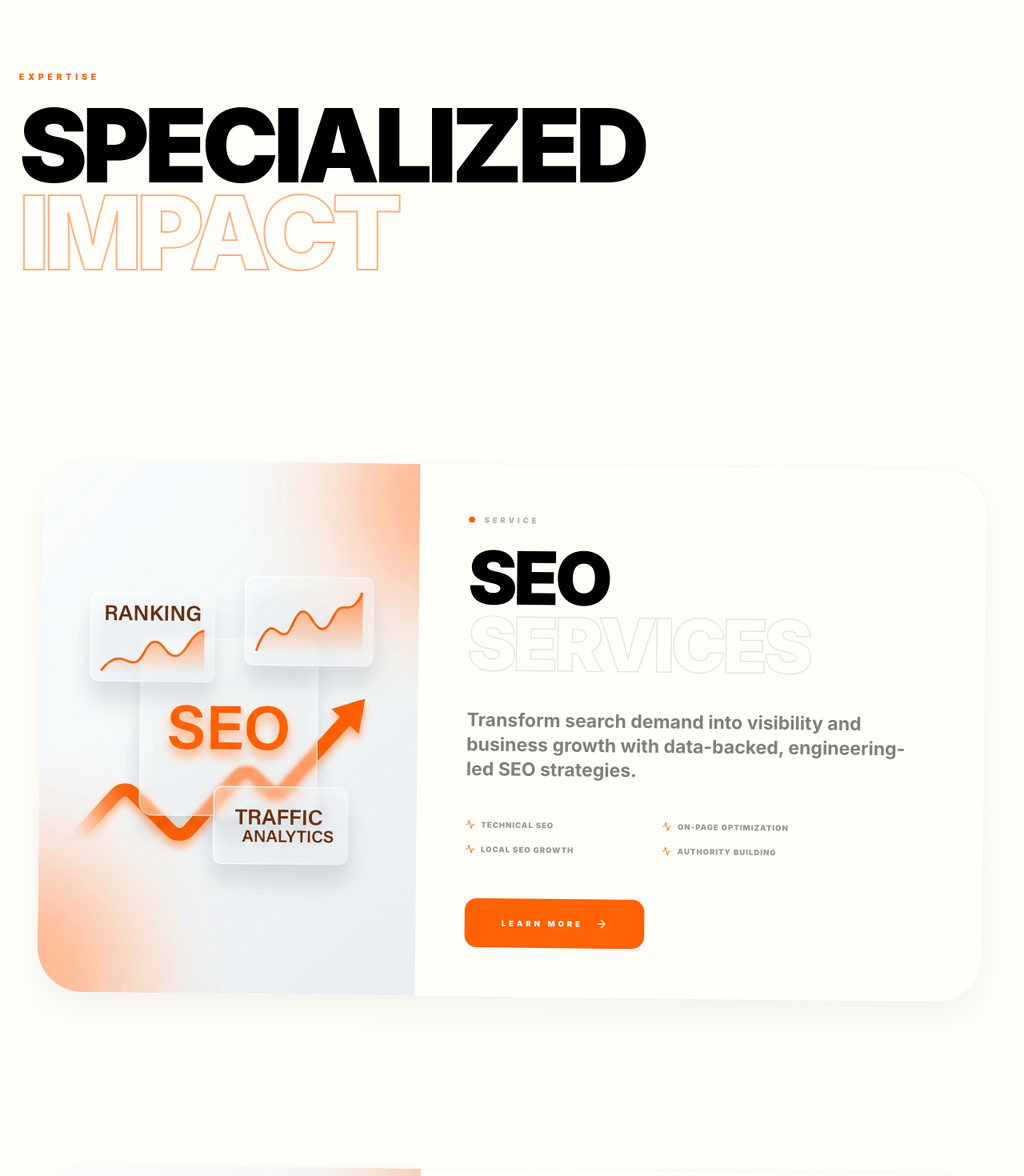
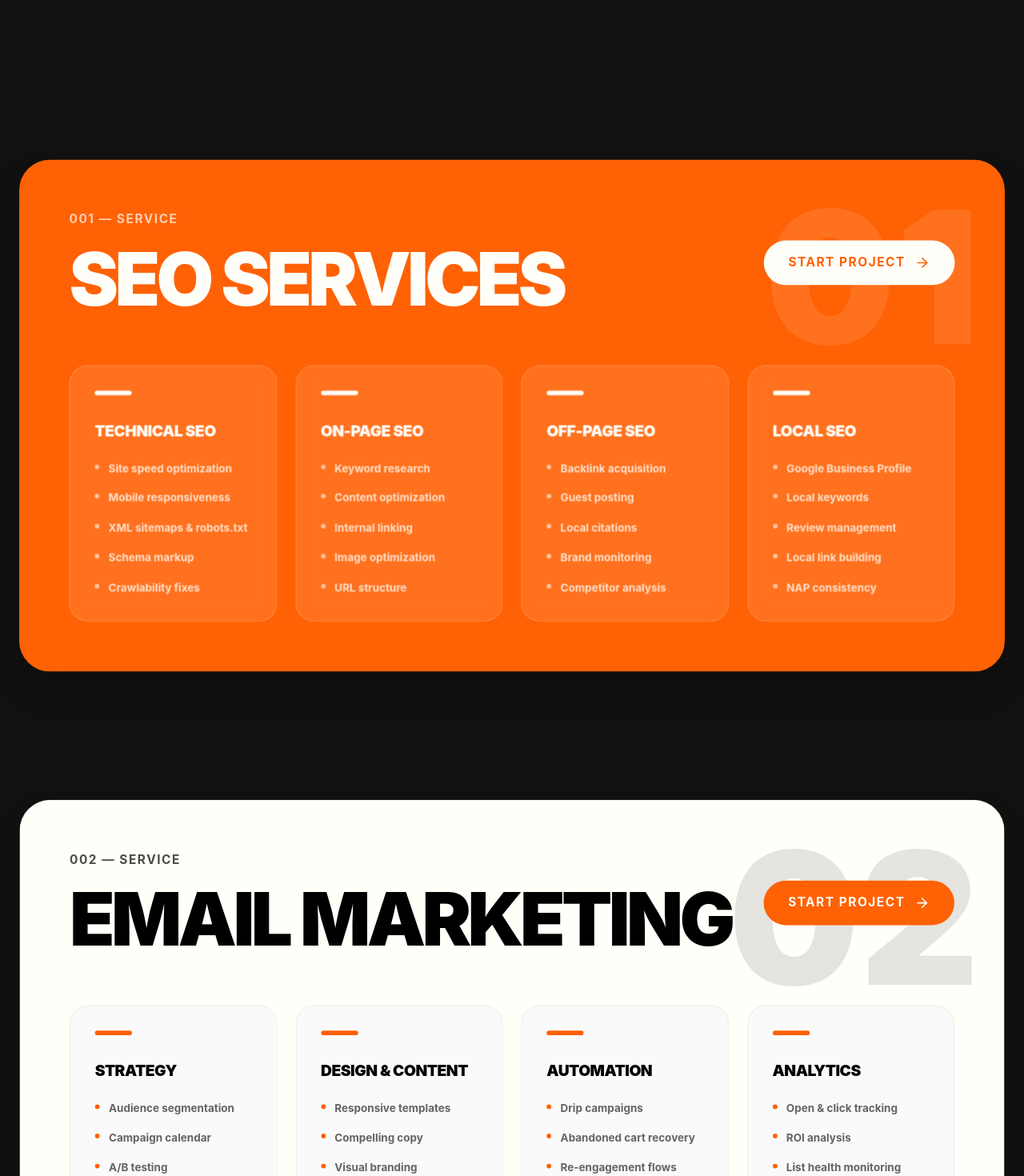
Before and after one commit to Ishaan-Gpt/eegnite-Final, a Next.js app: page / in a window 1280 px wide. Shown: the part 3840-5310 px from the top of the page at 80% size. Built offline with nearby package versions, Linux system fonts and the light colour scheme; no server answers.

Commit message:
Updated Services component to match hosted version with sub-cards

```diff
--- a/src/components/Services.tsx
+++ b/src/components/Services.tsx
@@ -1,174 +1,197 @@
 "use client";
 import { useRef } from "react";
 import { motion, useScroll, useTransform } from "framer-motion";
-import { Search, Mail, MousePointerClick, ShoppingCart, ArrowRight, Activity } from "lucide-react";
 import Link from "next/link";
-import Image from "next/image";
+import { ArrowRight } from "lucide-react";
+
+// --- DATA ---
 
 const services = [
     {
         id: "01",
-        title: "SEO Services",
-        description: "Transform search demand into visibility and business growth with data-backed, engineering-led SEO strategies.",
-        icon: Search,
-        image: "/assets/services/seo.png",
-        accent: "#FF6105",
-        lightAccent: "#FFF5F0",
-        features: ["Technical SEO", "On-Page Optimization", "Local SEO Growth", "Authority Building"],
+        title: "SEO SERVICES",
+        theme: "orange", // Orange background, White text
+        subCards: [
+            {
+                title: "TECHNICAL SEO",
+                items: ["Site speed optimization", "Mobile responsiveness", "XML sitemaps & robots.txt", "Schema markup", "Crawlability fixes"]
+            },
+            {
+                title: "ON-PAGE SEO",
+                items: ["Keyword research", "Content optimization", "Internal linking", "Image optimization", "URL structure"]
+            },
+            {
+                title: "OFF-PAGE SEO",
+                items: ["Backlink acquisition", "Guest posting", "Local citations", "Brand monitoring", "Competitor analysis"]
+            },
+            {
+                title: "LOCAL SEO",
+                items: ["Google Business Profile", "Local keywords", "Review management", "Local link building", "NAP consistency"]
+            }
+        ],
         link: "/services/seo"
     },
     {
         id: "02",
-        title: "Email Marketing",
-        description: "Convert and nurture leads with personalized campaigns and automated funnels that drive real ROI.",
-        icon: Mail,
-        image: "/assets/services/email.png",
-        accent: "#FF6105",
-        lightAccent: "#F9F9F9",
-        features: ["Campaign Strategy", "Design & Copy", "Automation Flows", "Analytics"],
+        title: "EMAIL MARKETING",
+        theme: "light", // White background, Black text
+        subCards: [
+            {
+                title: "STRATEGY",
+                items: ["Audience segmentation", "Campaign calendar", "A/B testing", "Email funnel design", "Automation setup"]
+            },
+            {
+                title: "DESIGN & CONTENT",
+                items: ["Responsive templates", "Compelling copy", "Visual branding", "Dynamic content", "Subject line optimization"]
+            },
+            {
+                title: "AUTOMATION",
+                items: ["Drip campaigns", "Abandoned cart recovery", "Re-engagement flows", "Behavioral triggers", "Lead scoring"]
+            },
+            {
+                title: "ANALYTICS",
+                items: ["Open & click tracking", "ROI analysis", "List health monitoring", "Deliverability optimization", "Performance reporting"]
+            }
+        ],
         link: "/services/email-marketing"
     },
     {
         id: "03",
-        title: "PPC Advertising",
-        description: "Scale rapidly with targeted paid growth across high-performance platforms like Google and Meta.",
-        icon: MousePointerClick,
-        image: "/assets/services/ppc.png",
-        accent: "#FF6105",
-        lightAccent: "#FFF5F0",
-        features: ["Platform Strategy", "Ad Creation", "Bid Management", "ROAS Optimization"],
+        title: "PPC ADVERTISING",
+        theme: "orange",
+        subCards: [
+            {
+                title: "SEARCH ADS",
+                items: ["Keyword bidding strategy", "Ad copy testing", "Quality score optimization", "Negative keyword management", "Competitor conquesting"]
+            },
+            {
+                title: "SOCIAL ADS",
+                items: ["Creative strategy", "Audience targeting", "Retargeting pools", "Pixel installation", "Influencer integration"]
+            },
+            {
+                title: "SHOPPING",
+                items: ["Feed management", "Product optimization", "Bid adjustments", "Merchant Center setup", "Visual asset optimization"]
+            },
+            {
+                title: "DISPLAY & VIDEO",
+                items: ["Banner design", "Placement targeting", "Remarketing campaigns", "Brand awareness", "YouTube ad formats"]
+            }
+        ],
         link: "/services/ppc"
     },
     {
         id: "04",
-        title: "E-Commerce",
-        description: "Scale your online storefront with custom development and performance-driven marketing architecture.",
-        icon: ShoppingCart,
-        image: "/assets/services/ecommerce.png",
-        accent: "#FF6105",
-        lightAccent: "#F9F9F9",
-        features: ["Shopify & WooCommerce", "CRO Optimization", "Growth Marketing", "Maintenance"],
+        title: "E-COMMERCE",
+        theme: "light",
+        subCards: [
+            {
+                title: "DEVELOPMENT",
+                items: ["Shopify/WooCommerce", "Custom features", "Speed optimization", "Mobile UX design", "Theme customization"]
+            },
+            {
+                title: "CRO",
+                items: ["A/B testing", "Checkout flow optimization", "Cart abandonment", "User behavior analysis", "Heatmap tracking"]
+            },
+            {
+                title: "GROWTH",
+                items: ["SEO for Ecommerce", "Paid funnel architecture", "Email retention", "Loyalty programs", "Lifetime value opt."]
+            },
+            {
+                title: "OPERATIONS",
+                items: ["Inventory sync", "Payment gateways", "Shipping integration", "Analytics setup", "CRM integration"]
+            }
+        ],
         link: "/services/ecommerce"
     }
 ];
 
-function ServiceCard({ service, index, total }: { service: typeof services[0], index: number, total: number }) {
+// --- COMPONENTS ---
+
+const ServiceCard = ({ service, index, total }: { service: typeof services[0], index: number, total: number }) => {
+    const isOrange = service.theme === "orange";
     const containerRef = useRef<HTMLDivElement>(null);
     const { scrollYProgress } = useScroll({
         target: containerRef,
         offset: ["start end", "start start", "end end", "end start"]
     });
 
-    const scale = useTransform(scrollYProgress, [0, 0.5, 1], [0.92, 1, 0.95]);
-    const opacity = useTransform(scrollYProgress, [0, 0.2, 0.8, 1], [0, 1, 1, 0]);
-    const yTransform = useTransform(scrollYProgress, [0, 1], [30, -30]);
-    const rotate = useTransform(scrollYProgress, [0, 1], [1, -0.5]);
+    const scale = useTransform(scrollYProgress, [0, 1], [0.95, 1]);
+    const opacity = useTransform(scrollYProgress, [0, 0.2, 0.9, 1], [0, 1, 1, 0]);
 
     return (
-        <div ref={containerRef} className="min-h-[85vh] lg:h-[110vh] flex items-center justify-center relative px-4 lg:px-6 py-6 lg:py-0">
+        <div ref={containerRef} className="sticky top-0 min-h-screen py-12 flex items-center justify-center">
             <motion.div
-                style={{ scale, opacity, rotate }}
-                className="w-full max-w-7xl bg-white rounded-[28px] lg:rounded-[60px] shadow-[0_20px_50px_rgba(0,0,0,0.05)] overflow-hidden flex flex-col lg:flex-row border border-black/[0.03]"
+                style={{ scale, opacity }}
+                className={`
+                    w-full max-w-[95vw] lg:max-w-7xl rounded-[2.5rem] p-8 lg:p-16 relative overflow-hidden flex flex-col justify-between shadow-2xl border border-black/5
+                    ${isOrange ? 'bg-[#FF6105] text-white' : 'bg-white text-black'}
+                `}
             >
-                {/* Visual Section - Full Cover Glassmorphic */}
-                <div
-                    className="relative w-full lg:w-2/5 h-64 lg:h-auto overflow-hidden"
-                    style={{ backgroundColor: service.lightAccent }}
-                >
-                    <motion.div
-                        style={{ y: yTransform }}
-                        className="absolute inset-0 flex items-center justify-center pointer-events-none select-none opacity-[0.03] z-[5]"
-                    >
-                        <span className="text-[10rem] lg:text-[18rem] font-black leading-none italic text-[#FF6105]">
-                            {service.id}
-                        </span>
-                    </motion.div>
-
-                    {/* Glassmorphic Illustration - Full Impact Cover */}
-                    <div className="absolute inset-0 z-10">
-                        <Image
-                            src={service.image}
-                            alt={service.title}
-                            fill
-                            className="object-cover"
-                            sizes="(max-width: 768px) 100vw, 40vw"
-                            quality={100}
-                            priority={index === 0}
-                        />
+                {/* Header Section */}
+                <div className="flex flex-col md:flex-row justify-between items-start md:items-center mb-16 relative z-10">
+                    <div>
+                        <div className="flex items-center gap-4 mb-4 opacity-70">
+                            <span className="font-bold tracking-widest uppercase">0{service.id} — Service</span>
+                        </div>
+                        <h2 className="text-5xl lg:text-8xl font-black uppercase tracking-tighter leading-none">
+                            {service.title}
+                        </h2>
                     </div>
+                    <Link href={service.link} className={`hidden md:flex items-center gap-3 px-8 py-4 rounded-full font-bold uppercase tracking-widest transition-all hover:scale-105 ${isOrange ? 'bg-white text-[#FF6105]' : 'bg-[#FF6105] text-white'}`}>
+                        Start Project <ArrowRight size={20} />
+                    </Link>
                 </div>
 
-                {/* Content Section */}
-                <div className="w-full lg:w-3/5 p-6 lg:p-16 flex flex-col justify-center bg-white">
-                    <div className="flex items-center gap-2 lg:gap-3 mb-3 lg:mb-6">
-                        <div className="w-1.5 h-1.5 lg:w-2 lg:h-2 rounded-full bg-[#FF6105]" />
-                        <span className="text-[9px] lg:text-[10px] font-black uppercase tracking-[0.3em] lg:tracking-[0.4em] text-black/30">Service</span>
-                    </div>
+                {/* Sub-Cards Grid */}
+                <div className="grid md:grid-cols-2 lg:grid-cols-4 gap-6 relative z-10">
+                    {service.subCards.map((card, i) => (
+                        <div
+                            key={i}
+                            className={`
+                                rounded-3xl p-8 flex flex-col h-full
+                                ${isOrange ? 'bg-white/10 backdrop-blur-md border border-white/20' : 'bg-[#FAFAFA] border border-black/5'}
+                            `}
+                        >
+                            {/* Top Accent Line */}
+                            <div className={`w-12 h-1.5 rounded-full mb-8 ${isOrange ? 'bg-white' : 'bg-[#FF6105]'}`} />
 
-                    <h2 className="text-2xl lg:text-[6rem] font-black uppercase tracking-tighter leading-[0.9] mb-4 lg:mb-10 text-black pr-2">
-                        {service.title === "E-Commerce" ? (
-                            <span className="whitespace-nowrap inline-block">E-Commerce</span>
-                        ) : (
-                            <>
-                                <span className="block">{service.title.split(' ')[0]}</span>
-                                <span className="block opacity-10 [-webkit-text-stroke:1px_black] lg:[-webkit-text-stroke:1.5px_black] text-transparent">{service.title.split(' ').slice(1).join(' ')}</span>
-                            </>
-                        )}
-                    </h2>
+                            <h3 className={`text-xl font-black uppercase tracking-tight mb-6 ${isOrange ? 'text-white' : 'text-black'}`}>
+                                {card.title}
+                            </h3>
 
-                    <p className="text-sm lg:text-2xl font-bold text-black/50 leading-tight mb-6 lg:mb-12 max-w-xl">
-                        {service.description}
-                    </p>
+                            <ul className="space-y-4">
+                                {card.items.map((item, idx) => (
+                                    <li key={idx} className="flex items-start gap-3 text-sm font-bold">
+                                        <div className={`w-1.5 h-1.5 rounded-full mt-1.5 shrink-0 ${isOrange ? 'bg-white/60' : 'bg-[#FF6105]'}`} />
+                                        <span className={`${isOrange ? 'text-white/80' : 'text-black/60'} leading-relaxed`}>
+                                            {item}
+                                        </span>
+                                    </li>
+                                ))}
+                            </ul>
+                        </div>
+                    ))}
+                </div>
 
-                    <div className="grid grid-cols-2 gap-y-2 lg:gap-y-4 mb-6 lg:mb-14 max-w-lg">
-                        {service.features.map((feat, i) => (
-                            <div key={i} className="flex items-center gap-2">
-                                <Activity size={10} className="lg:w-3 lg:h-3 text-[#FF6105]" />
-                                <span className="text-[8px] lg:text-[10px] font-black uppercase tracking-widest text-black/40">{feat}</span>
-                            </div>
-                        ))}
-                    </div>
+                {/* Mobile CTA */}
+                <div className="mt-8 md:hidden">
+                    <Link href={service.link} className={`flex items-center justify-center w-full gap-3 px-8 py-4 rounded-xl font-bold uppercase tracking-widest transition-all ${isOrange ? 'bg-white text-[#FF6105]' : 'bg-[#FF6105] text-white'}`}>
+                        Start Project <ArrowRight size={20} />
+                    </Link>
+                </div>
 
-                    <Link
-                        href={service.link}
-                        className="group relative self-start"
-                    >
-                        <div className="flex items-center gap-3 lg:gap-4 px-6 lg:px-12 py-3 lg:py-6 bg-[#FF6105] text-white rounded-lg lg:rounded-2xl font-black uppercase text-[9px] lg:text-[10px] tracking-[0.3em] lg:tracking-[0.4em] transition-all duration-500 hover:shadow-[0_15px_30px_rgba(255,97,5,0.3)] hover:-translate-y-1">
-                            <span className="whitespace-nowrap">Learn More</span>
-                            <ArrowRight size={14} className="lg:w-4 lg:h-4 group-hover:translate-x-1 transition-transform" />
-                        </div>
-                    </Link>
+                {/* Background Decoration */}
+                <div className="absolute top-0 right-0 p-8 opacity-10 pointer-events-none">
+                    <span className="text-[15rem] leading-none font-black">{service.id}</span>
                 </div>
             </motion.div>
         </div>
     );
-}
+};
 
 export default function Services() {
     return (
-        <section id="services" className="relative bg-white overflow-hidden py-8 lg:py-32">
-            <div className="max-w-7xl mx-auto px-6 mb-12 lg:mb-32 relative z-10">
-                <div className="flex flex-col lg:flex-row lg:items-end justify-between gap-6 lg:gap-12">
-                    <div className="max-w-3xl">
-                        <motion.span
-                            initial={{ opacity: 0, x: -10 }}
-                            whileInView={{ opacity: 1, x: 0 }}
-                            className="text-[#FF6105] font-black uppercase tracking-[0.4em] lg:tracking-[0.5em] text-[9px] lg:text-[10px] mb-3 lg:mb-6 block"
-                        >
-                            Expertise
-                        </motion.span>
-                        <motion.h2
-                            initial={{ opacity: 0, y: 30 }}
-                            whileInView={{ opacity: 1, y: 0 }}
-                            transition={{ duration: 1, ease: [0.16, 1, 0.3, 1] }}
-                            className="text-4xl lg:text-[8rem] font-black uppercase tracking-tighter leading-[0.85] text-black"
-                        >
-                            Specialized <br /> <span className="text-transparent [-webkit-text-stroke:1.5px_#FF6105] lg:[-webkit-text-stroke:2px_#FF6105] opacity-50">Impact</span>
-                        </motion.h2>
-                    </div>
-                </div>
-            </div>
-
+        <section className="bg-[#111] py-20 lg:py-40" id="services">
             <div className="relative">
                 {services.map((service, index) => (
                     <ServiceCard
```
